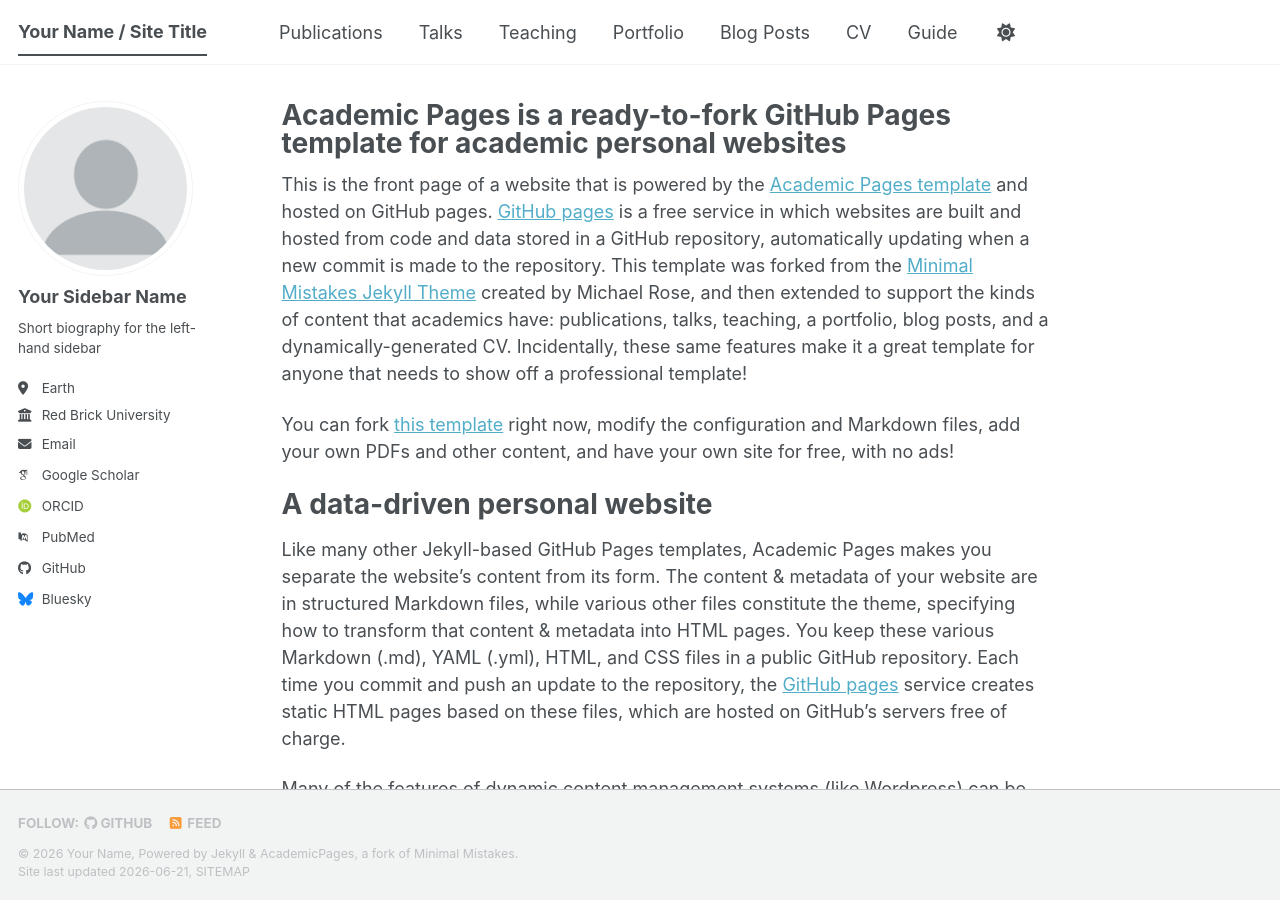
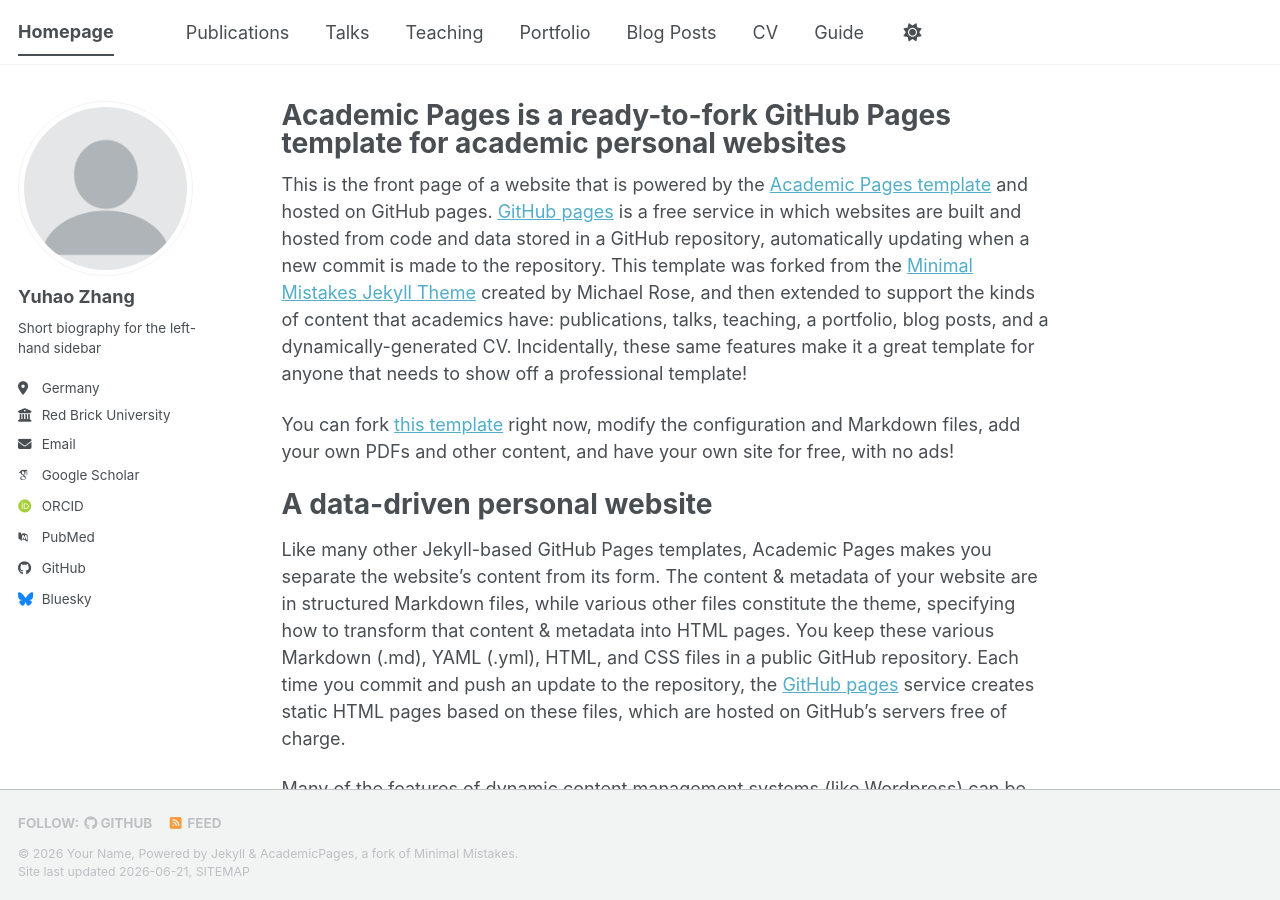
Before and after one commit to yuhaozhang420/yuhaozhang420.github.io, a Jekyll site: the page built from _pages/about.md, in a window 1280 px wide and 900 px high. Built offline with Jekyll 4.4.1, drawn with Linux system fonts in a browser that asks for light colours; some web fonts are replaced; a script bundle is joined from its source files by our own code; library files that are not in the unit come from our copies.

Commit message:
Update _config.yml

```diff
--- a/_config.yml
+++ b/_config.yml
@@ -9,7 +9,7 @@
 # Basic Site Settings
 locale                   : "en-US"
 site_theme               : "default" # The available themes options are "default", "air", "sunrise", "mint", "dirt" and "contrast"
-title                    : "Your Name / Site Title"
+title                    : "Homepage"
 title_separator          : "-"
 name                     : &name "Your Name"
 description              : &description "Your Name's academic portfolio"   # Update this with a general description of your site, this is the default if not overridden by a page
@@ -24,13 +24,13 @@ repository               : "academicpages/academicpages.github.io"
 author:
   # Biographic information
   avatar           : "profile.png"
-  name             : "Your Sidebar Name"
+  name             : "Yuhao Zhang"
   pronouns         : # example: "she/her"
   bio              : "Short biography for the left-hand sidebar"
-  location         : "Earth"
+  location         : "Germany"
   employer         : "Red Brick University"
   uri              : # URL
-  email            : "none@example.org"
+  email            : "yh.zhang@tum.de"
 
   # Academic websites
   academia         : # URL
```
